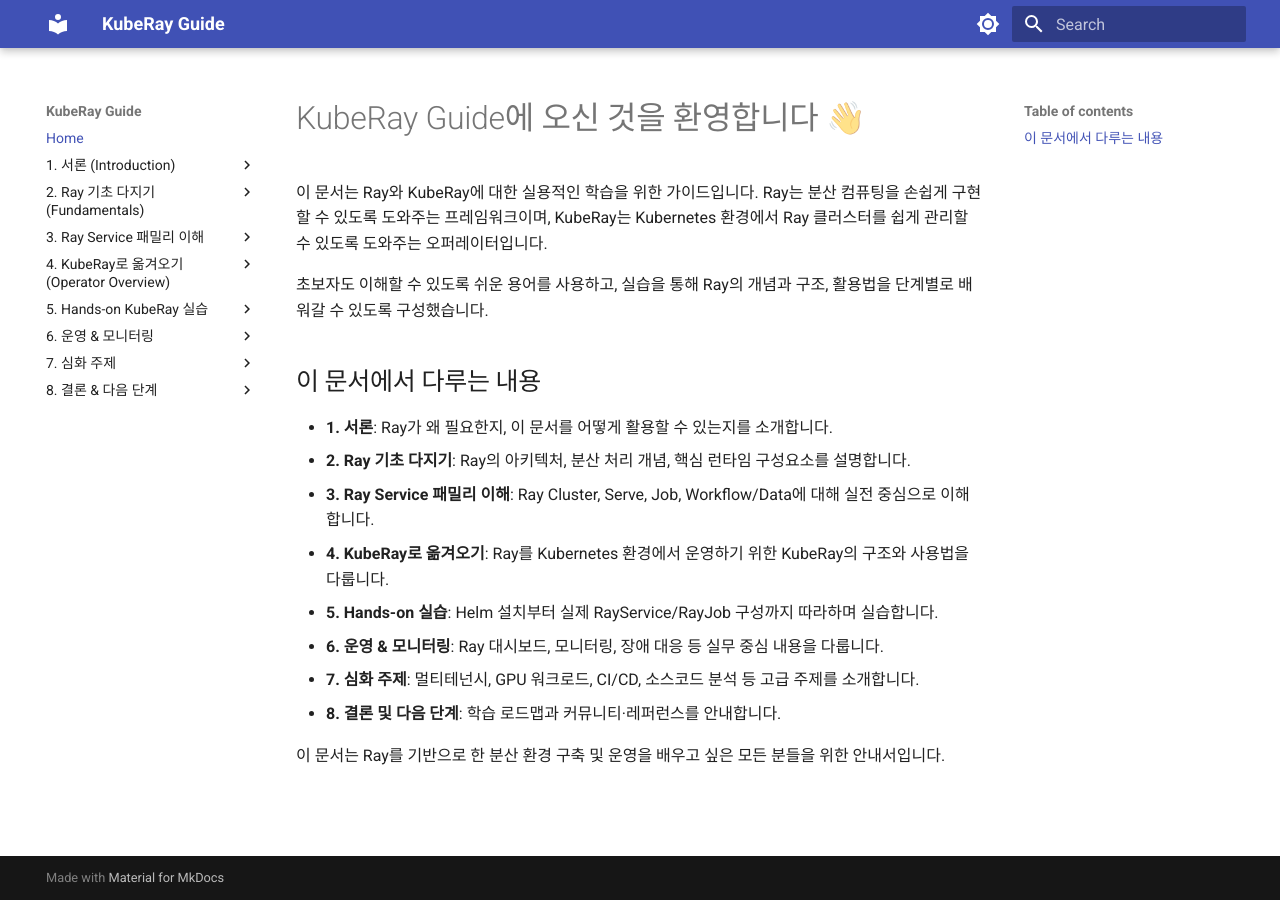
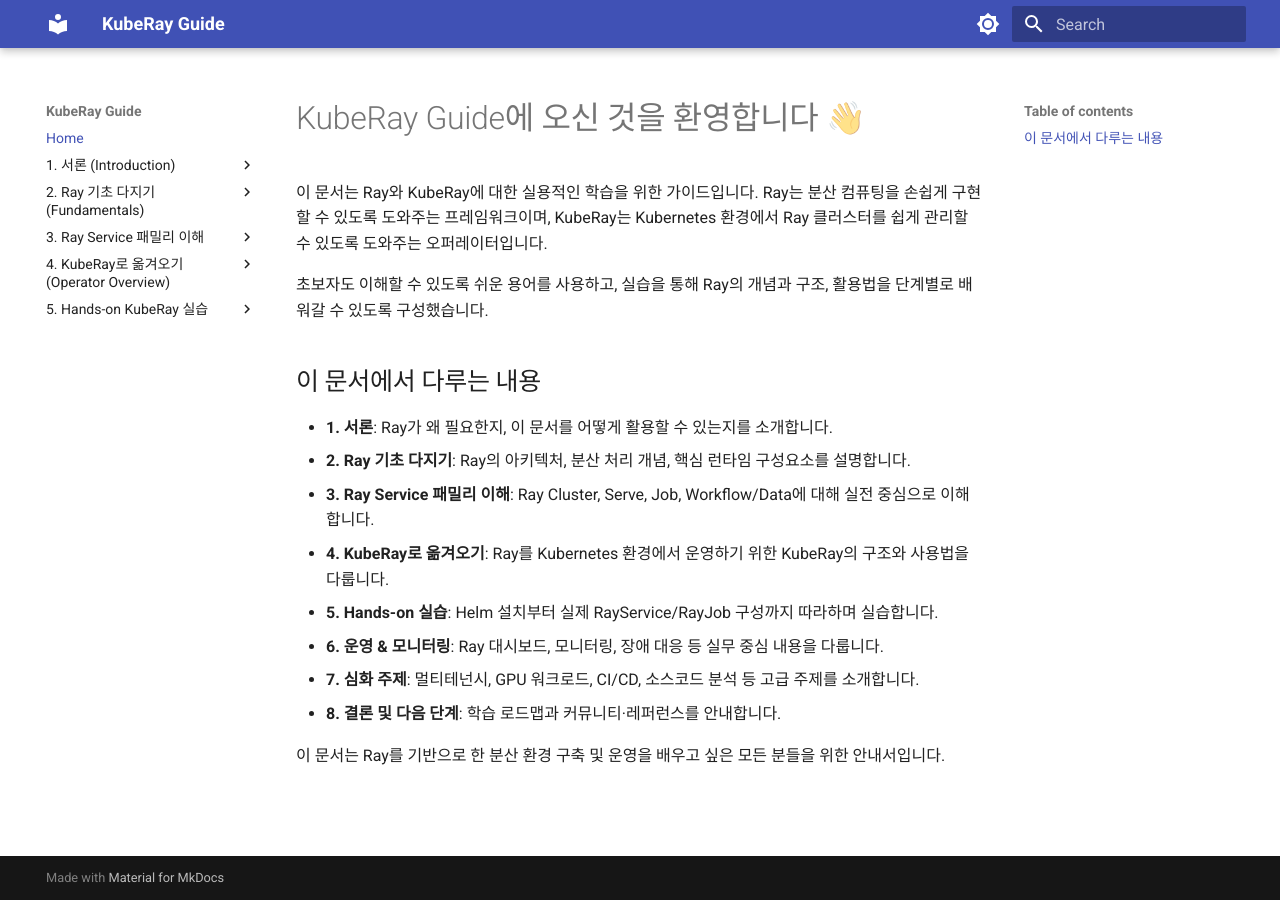
Before and after one commit to shin-gyeongseon/kuberay-handbook, an MkDocs documentation site: the page built from docs/index.md, in a window 1280 px wide. Built offline with MkDocs 1.6.1 and Material for MkDocs 9.7.7, drawn with Linux system fonts in a browser that asks for light colours.

Commit message:
remove index config in mkdocs

```diff
--- a/mkdocs.yml
+++ b/mkdocs.yml
@@ -41,19 +41,19 @@
     - 5.3 RayService로 온라인 서빙 전환: hands-on/rayservice.md
     - 5.4 RayJob으로 분산 학습 실행: hands-on/rayjob.md
     - 5.5 Autoscaler/HPA 연동: hands-on/autoscaler-hpa.md
-  - 6. 운영 & 모니터링:
-    - 6.1 Ray Dashboard 사용법: operations/dashboard.md
-    - 6.2 Prometheus + Grafana 지표 수집: operations/metrics.md
-    - 6.3 로그 & Trace 연동: operations/logging-tracing.md
-    - 6.4 장애 시나리오 & 대응 패턴: operations/troubleshooting.md
-  - 7. 심화 주제:
-    - 7.1 멀티테넌시: advanced/multitenancy.md
-    - 7.2 GPU 워크로드 스케줄링: advanced/gpu-scheduling.md
-    - 7.3 Ray Serve CI/CD 파이프라인: advanced/cicd.md
-    - 7.4 KubeRay 소스 분석: advanced/kubray-source.md
-  - 8. 결론 & 다음 단계:
-    - 8.1 학습 로드맵 정리: conclusion/roadmap.md
-    - 8.2 추천 레퍼런스 & 커뮤니티: conclusion/references.md
+  # - 6. 운영 & 모니터링:
+  #   - 6.1 Ray Dashboard 사용법: operations/dashboard.md
+  #   - 6.2 Prometheus + Grafana 지표 수집: operations/metrics.md
+  #   - 6.3 로그 & Trace 연동: operations/logging-tracing.md
+  #   - 6.4 장애 시나리오 & 대응 패턴: operations/troubleshooting.md
+  # - 7. 심화 주제:
+  #   - 7.1 멀티테넌시: advanced/multitenancy.md
+  #   - 7.2 GPU 워크로드 스케줄링: advanced/gpu-scheduling.md
+  #   - 7.3 Ray Serve CI/CD 파이프라인: advanced/cicd.md
+  #   - 7.4 KubeRay 소스 분석: advanced/kubray-source.md
+  # - 8. 결론 & 다음 단계:
+  #   - 8.1 학습 로드맵 정리: conclusion/roadmap.md
+  #   - 8.2 추천 레퍼런스 & 커뮤니티: conclusion/references.md
 
 extra_javascript:
   - https://unpkg.com/mermaid@10.9.1/dist/mermaid.min.js
```
